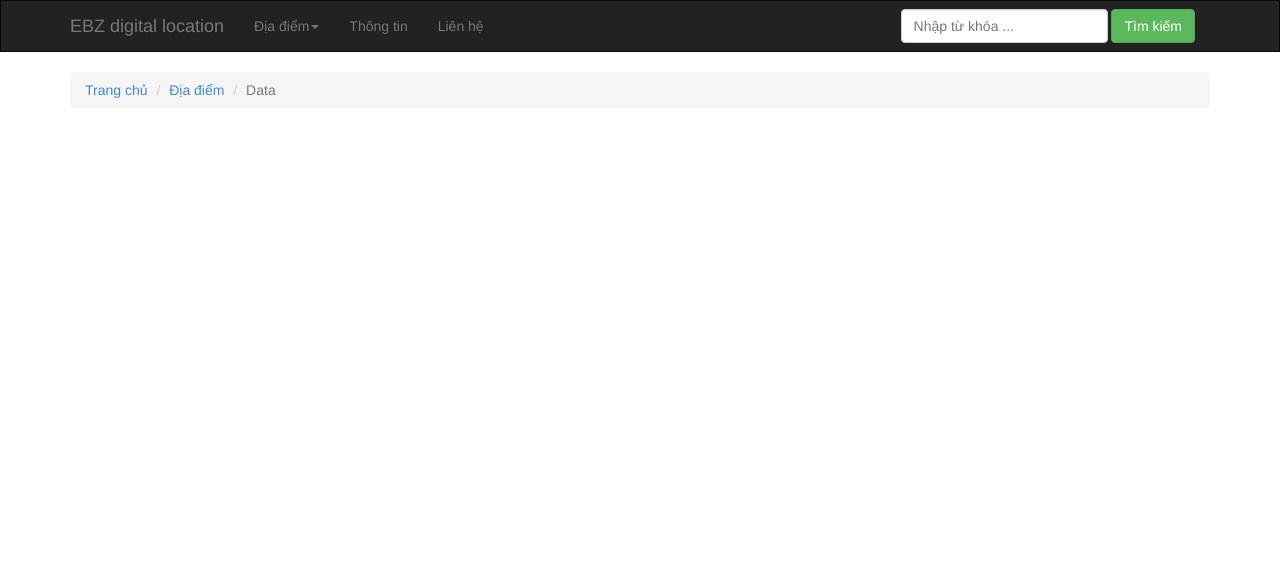
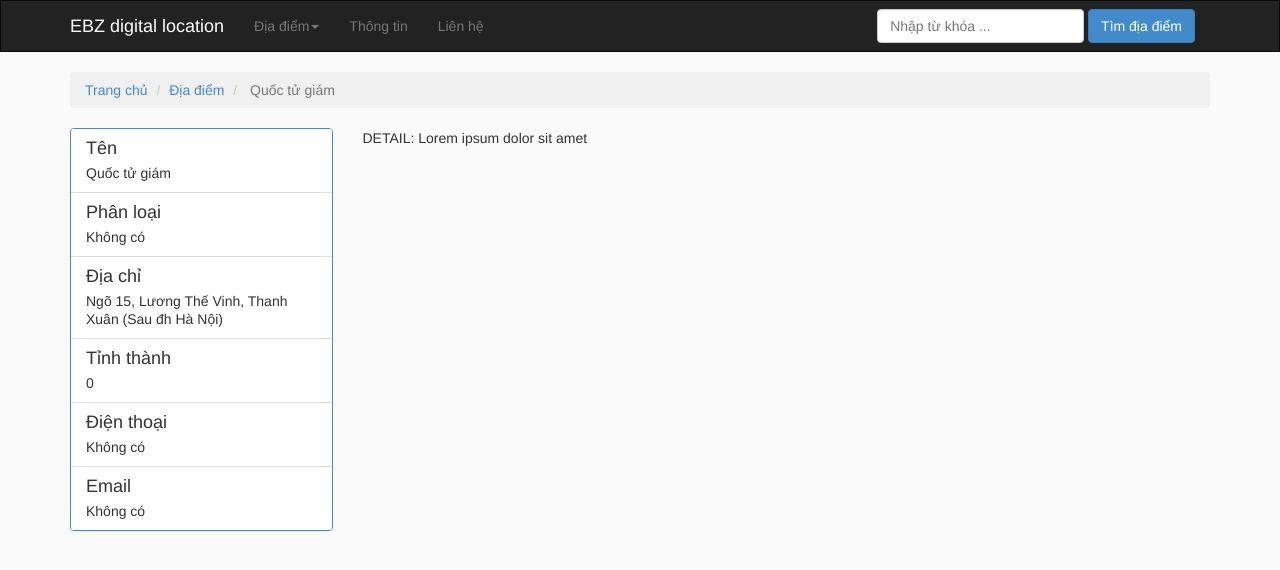
Before and after one commit to giathinh910/ebz, a CodeIgniter app: page /resource/index.php/location/view_location/1 in a window 1280 px wide. Shown: the top 570 px of the page. Run offline with CodeIgniter, Linux system fonts and the light colour scheme; data that the repository does not hold is empty.

Commit message:
Add location single page

```diff
--- a/application/controllers/location.php
+++ b/application/controllers/location.php
@@ -37,8 +37,11 @@ class Location extends CI_Controller {
 	VIEW
 	 */
 	public function view_location($id) {
+		$data = array(
+			'locations' => $this->Mlocation->getLocationById($id),
+		);
 		$this->load->view('front/layout/head.php');
-		$this->load->view('front/view.php');
+		$this->load->view('front/view.php', $data);
 		$this->load->view('front/layout/foot.php');
 	}
 	/**
--- a/application/views/front/layout/head.php
+++ b/application/views/front/layout/head.php
@@ -25,7 +25,7 @@
 			<span class="icon-bar"></span>
 			<span class="icon-bar"></span>
 			</button>
-		<a class="navbar-brand" href="<?php echo base_url() ?>">EBZ digital location</a>
+		<a class="navbar-brand" href="<?php echo base_url() ?>" style="color: #fff">EBZ digital location</a>
 		</div>
 
 		<!-- Collect the nav links, forms, and other content for toggling -->
@@ -47,7 +47,7 @@
 				<div class="form-group">
 					<input type="text" class="form-control" placeholder="Nhập từ khóa ...">
 				</div>
-				<button type="submit" class="btn btn-success">Tìm kiếm</button>
+				<button type="submit" class="btn btn-primary">Tìm địa điểm</button>
 			</form>
 		</div><!-- /.navbar-collapse -->
 	</div><!-- /.container -->
--- a/application/views/front/map.php
+++ b/application/views/front/map.php
@@ -1,4 +1,4 @@
-<div id="map" style="height: 550px"></div>
+<div id="map" style="height: 550px; margin-top: -20px"></div>
 <script src="//maps.googleapis.com/maps/api/js"></script>
 
 <script>
--- a/application/views/front/view.php
+++ b/application/views/front/view.php
@@ -1,7 +1,66 @@
+<?php
+	function fieldCheck($field) {
+		return ($field == '') ? 'Không có' : $field ;
+	}
+?>
 <div class="container">
 	<ol class="breadcrumb">
 		<li><a href="<?php echo base_url() ?>">Trang chủ</a></li>
 		<li><a href="<?php echo base_url('location') ?>">Địa điểm</a></li>
-		<li class="active">Data</li>
+		<li class="active">
+			<?php
+				foreach ($locations as $key => $location) {
+					echo $location['loc_name'];
+				}
+			?>
+		</li>
 	</ol>
+	<div class="row">
+		<div class="gt-contact-info col-xs-12 col-sm-3">
+			<div class="panel panel-primary">
+				<!-- <div class="panel-heading" style="padding: 7px 15px">
+					<h3 style="font-size: 18px; margin: 10px 0">Thông tin liên hệ</h3>
+				</div> -->
+				<?php foreach ($locations as $key => $location): ?>
+					<div class="list-group">
+						<div href="#" class="list-group-item">
+							<h4 class="list-group-item-heading">Tên</h4>
+							<p class="list-group-item-text"><?php echo $location['loc_name'] ?></p>
+						</div>
+						<div href="#" class="list-group-item">
+							<h4 class="list-group-item-heading">Phân loại</h4>
+							<p class="list-group-item-text"><?php echo fieldCheck($location['loc_category']) ?></p>
+						</div>
+						<div href="#" class="list-group-item">
+							<h4 class="list-group-item-heading">Địa chỉ</h4>
+							<p class="list-group-item-text"><?php echo $location['loc_address'] ?></p>
+						</div>
+						<div href="#" class="list-group-item">
+							<h4 class="list-group-item-heading">Tỉnh thành</h4>
+							<p class="list-group-item-text"><?php echo $location['loc_province'] ?></p>
+						</div>
+						<div href="#" class="list-group-item">
+							<h4 class="list-group-item-heading">Điện thoại</h4>
+							<p class="list-group-item-text"><?php echo fieldCheck($location['loc_phone']) ?></p>
+						</div>
+						<div href="#" class="list-group-item">
+							<h4 class="list-group-item-heading">Email</h4>
+							<?php if ($location['loc_email'] != ''): ?>
+								<a class="list-group-item-text" href="<?php echo $location['loc_email'] ?>"><?php  ?></a>
+							<?php else: ?>
+								<p class="list-group-item-text">Không có</p>
+							<?php endif ?>
+						</div>
+					</div>
+				<?php endforeach ?>
+			</div>
+		</div>
+		<!-- /.contact-info -->
+		<div class="gt-catalog col-xs-12 col-sm-9">
+			<?php foreach ($locations as $key => $location): ?>
+				<?php echo $location['loc_detail'] ?>
+			<?php endforeach ?>
+		</div>
+		<!-- /.catalog -->
+	</div>
 </div>
--- a/assets/ebz/css/style.css
+++ b/assets/ebz/css/style.css
@@ -1,4 +1,23 @@
+/* General
+------------------------------------*/
+body {
+	background: #fafafa;
+}
 .navbar {
 	border-radius: 0;
 	-webkit-border-radius: 0;
 }
+.breadcrumb {
+	background: #f0f0f0 !important;
+}
+
+/* Sections
+------------------------------------*/
+.gt-catalog h1:first-child,
+.gt-catalog h2:first-child,
+.gt-catalog h3:first-child,
+.gt-catalog h4:first-child,
+.gt-catalog h5:first-child,
+.gt-catalog h6:first-child {
+	margin-top: 0;
+}
```
